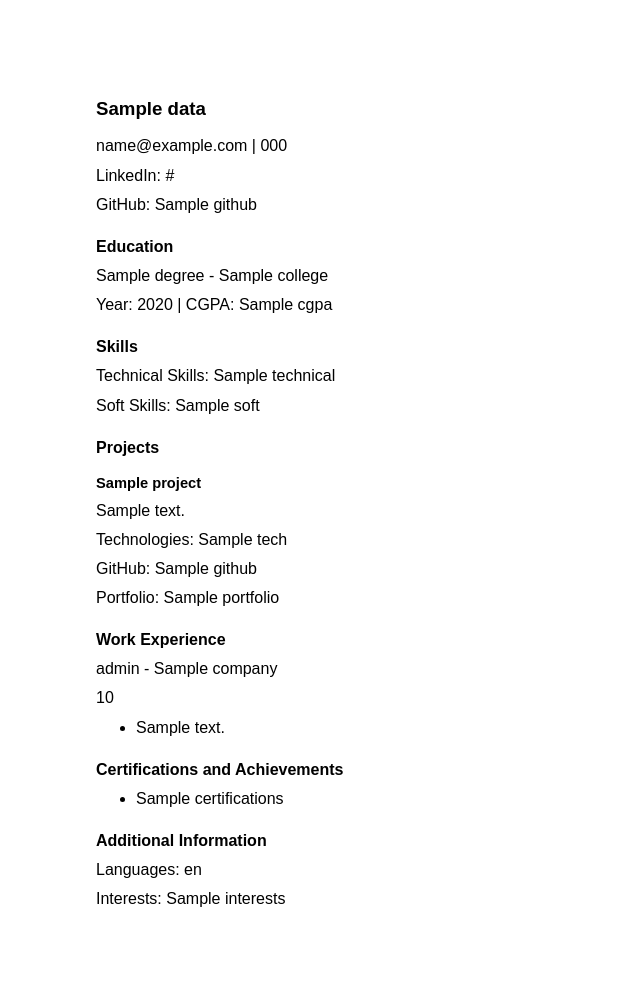
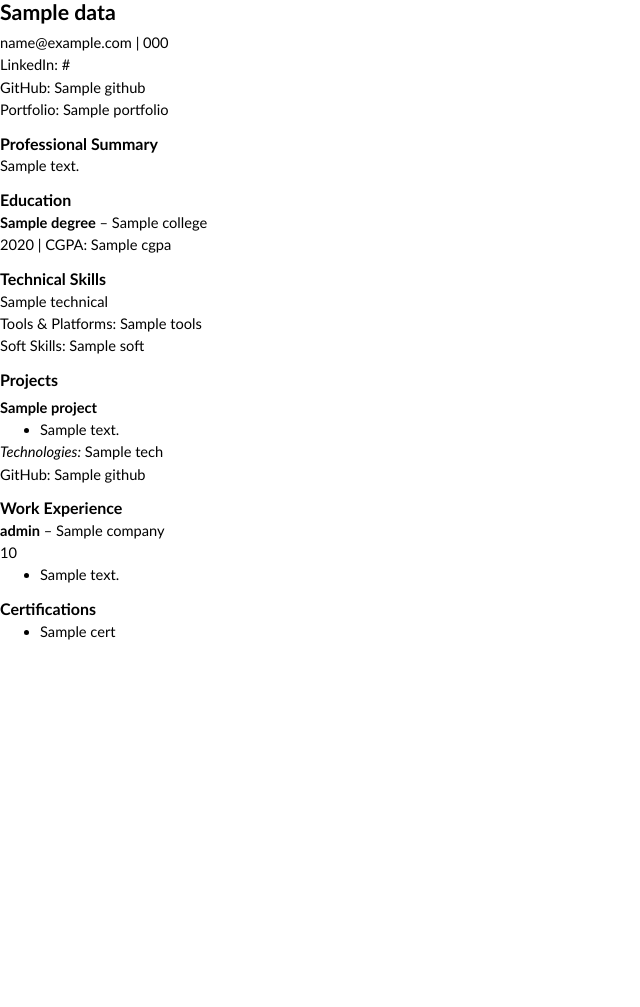
Before and after one commit to VAMSIPOLIPARTHI/resume, a Flask app: template backend/templates/resume_template.html in a window 1280 px wide. Shown: the whole page, without its empty margins (0-640 px from the left). After the commit the page ends 640 px from the top, so only its background shows below. Run offline with Flask 3, Linux system fonts and the light colour scheme; the template is opened without the code that fills it: most values are stand-ins (such as "Sample title", 1, 10 or a date in 2020).

Commit message:
Update resume_template.html

```diff
--- a/backend/templates/resume_template.html
+++ b/backend/templates/resume_template.html
@@ -4,63 +4,75 @@
     <title>{{ data.name or 'Resume' }} - Resume</title>
     <meta charset="UTF-8">
     <style>
+        @page {
+            size: A4;
+            margin: 1in;
+        }
         body {
-            font-family: Arial, Helvetica, sans-serif;
-            font-size: 12pt;
-            line-height: 1.4;
-            margin: 1in;
+            font-family: Calibri, Arial, Helvetica, sans-serif;
+            font-size: 11pt;
+            line-height: 1.15;
             color: #000000;
+            margin: 0;
         }
         h1 {
-            font-size: 14pt;
+            font-size: 16pt;
             font-weight: bold;
-            margin-bottom: 10pt;
+            margin: 0 0 8pt 0;
         }
         h2 {
             font-size: 12pt;
             font-weight: bold;
-            margin-top: 15pt;
-            margin-bottom: 5pt;
+            margin: 12pt 0 4pt 0;
         }
         h3 {
             font-size: 11pt;
             font-weight: bold;
-            margin-top: 10pt;
-            margin-bottom: 5pt;
+            margin: 8pt 0 4pt 0;
         }
         p, ul {
-            margin: 5pt 0;
+            margin: 4pt 0;
         }
         li {
-            margin-bottom: 5pt;
+            margin-bottom: 4pt;
         }
         .section {
-            margin-bottom: 15pt;
+            margin-bottom: 12pt;
         }
     </style>
 </head>
 <body>
-    <!-- Personal Details -->
+    <!-- Header -->
     <h1>{{ data.name }}</h1>
     <p>{{ data.email }} | {{ data.phone }}</p>
-    {% if data.linkedin %}
-        <p>LinkedIn: {{ data.linkedin }}</p>
-    {% endif %}
-    {% if data.github %}
-        <p>GitHub: {{ data.github }}</p>
+    {% if data.linkedin %}<p>LinkedIn: {{ data.linkedin }}</p>{% endif %}
+    {% if data.github %}<p>GitHub: {{ data.github }}</p>{% endif %}
+    {% if data.portfolio %}<p>Portfolio: {{ data.portfolio }}</p>{% endif %}
+
+    <!-- Professional Summary -->
+    {% if data.summary %}
+    <div class="section">
+        <h2>Professional Summary</h2>
+        <p>{{ data.summary }}</p>
+    </div>
     {% endif %}
 
     <!-- Education -->
     <div class="section">
         <h2>Education</h2>
-        <p>{{ data.education.degree }} - {{ data.education.college }}</p>
-        <p>Year: {{ data.education.year }}{% if data.education.cgpa %} | CGPA: {{ data.education.cgpa }}{% endif %}</p>
+        {% for edu in data.education %}
+            <p><strong>{{ edu.degree }}</strong> – {{ edu.college }}</p>
+            <p>{{ edu.year }}{% if edu.cgpa %} | CGPA: {{ edu.cgpa }}{% endif %}</p>
+        {% endfor %}
     </div>
 
     <!-- Skills -->
     <div class="section">
-        <h2>Skills</h2>
-        <p>Technical Skills: {{ data.skills.technical }}</p>
+        <h2>Technical Skills</h2>
+        <p>{{ data.skills.technical }}</p>
+        {% if data.skills.tools %}
+            <p>Tools & Platforms: {{ data.skills.tools }}</p>
+        {% endif %}
         {% if data.skills.soft %}
             <p>Soft Skills: {{ data.skills.soft }}</p>
         {% endif %}
@@ -71,60 +83,42 @@
         <h2>Projects</h2>
         {% for project in data.projects %}
             <h3>{{ project.title }}</h3>
-            <p>{{ project.description }}</p>
-            <p>Technologies: {{ project.tech }}</p>
-            {% if project.github %}
-                <p>GitHub: {{ project.github }}</p>
-            {% endif %}
-            {% if project.portfolio %}
-                <p>Portfolio: {{ project.portfolio }}</p>
-            {% endif %}
+            <ul>
+                {% for line in project.description.split('\n') %}
+                    {% if line.strip() %}<li>{{ line.strip() }}</li>{% endif %}
+                {% endfor %}
+            </ul>
+            <p><em>Technologies:</em> {{ project.tech }}</p>
+            {% if project.github %}<p>GitHub: {{ project.github }}</p>{% endif %}
         {% endfor %}
     </div>
 
     <!-- Work Experience -->
-    {% if data.experience and (data.experience.company or data.experience.role or data.experience.duration or data.experience.description) %}
+    {% if data.experience %}
     <div class="section">
         <h2>Work Experience</h2>
-            <p>{{ data.experience.role }} - {{ data.experience.company }}</p>
-            <p>{{ data.experience.duration }}</p>
-            {% if data.experience.description %}
+        {% for exp in data.experience %}
+            <p><strong>{{ exp.role }}</strong> – {{ exp.company }}</p>
+            <p>{{ exp.duration }}</p>
             <ul>
-                    {% for line in data.experience.description.split('\n') %}
-                        {% if line.strip() %}
-                            <li>{{ line.strip() }}</li>
-                        {% endif %}
+                {% for line in exp.description.split('\n') %}
+                    {% if line.strip() %}<li>{{ line.strip() }}</li>{% endif %}
                 {% endfor %}
             </ul>
-            {% endif %}
+        {% endfor %}
     </div>
     {% endif %}
 
     <!-- Certifications -->
     {% if data.certifications %}
     <div class="section">
-            <h2>Certifications and Achievements</h2>
+        <h2>Certifications</h2>
         <ul>
-                {% for cert in data.certifications.split('\n') %}
-                    {% if cert.strip() %}
-                        <li>{{ cert.strip() }}</li>
-                    {% endif %}
+            {% for cert in data.certifications %}
+                <li>{{ cert }}</li>
             {% endfor %}
         </ul>
     </div>
     {% endif %}
-
-    <!-- Additional Information -->
-    {% if data.other and (data.other.languages or data.other.interests) %}
-        <div class="section">
-            <h2>Additional Information</h2>
-            {% if data.other.languages %}
-                <p>Languages: {{ data.other.languages }}</p>
-            {% endif %}
-            {% if data.other.interests %}
-                <p>Interests: {{ data.other.interests }}</p>
-            {% endif %}
-        </div>
-    {% endif %}
 </body>
 </html>
```
Lines whose indentation alone changed are shown as unchanged.
